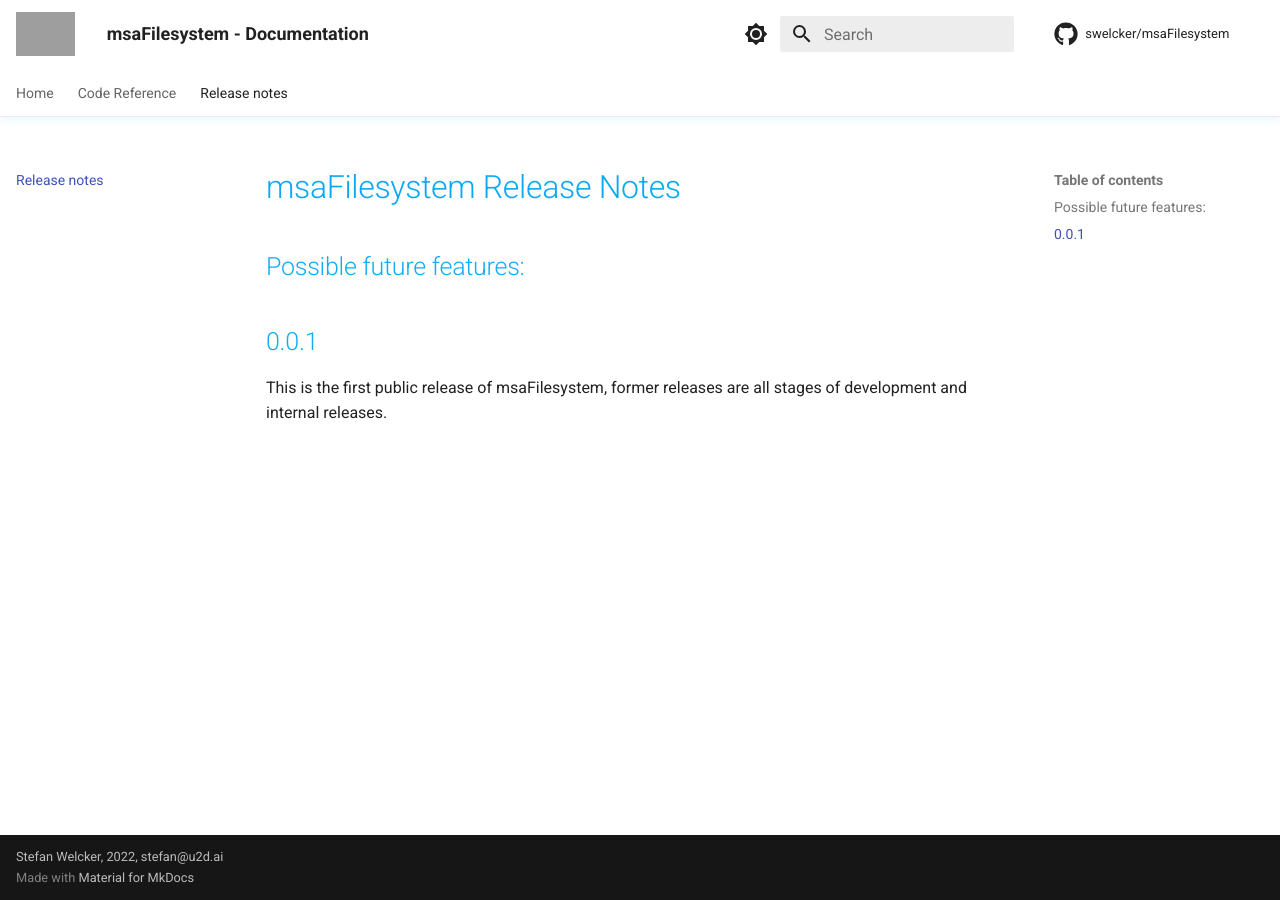
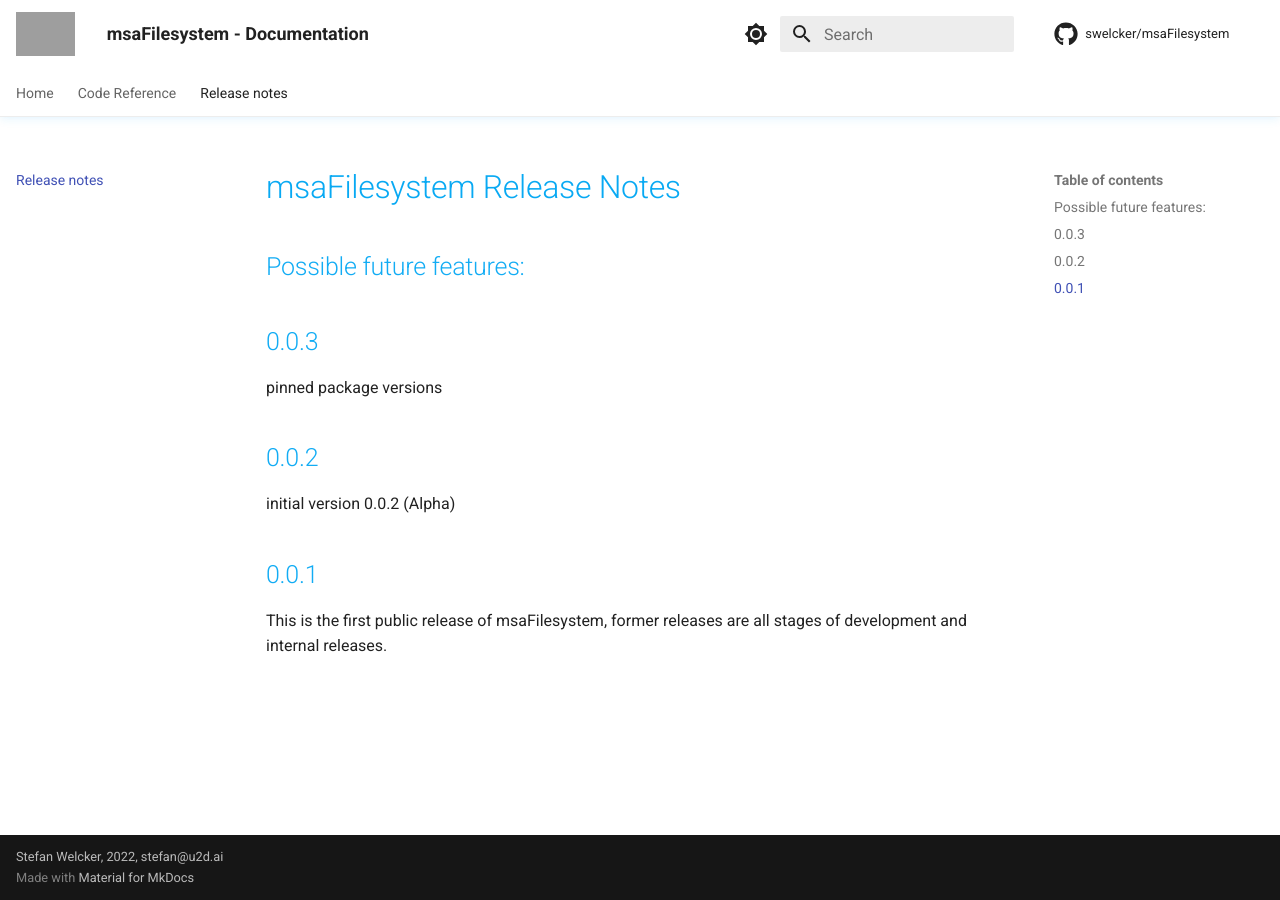
Before and after one commit to u2d-ai/msaFilesystem, an MkDocs documentation site: the page built from docs/release-notes.md, in a window 1280 px wide. Built offline with MkDocs 1.6.1 and Material for MkDocs 9.7.7, drawn with Linux system fonts in a browser that asks for light colours; comment, search, counter and statistics services are not loaded; grey boxes are pictures that could not be loaded.

Commit message:
feat: pinned package versions

```diff
--- a/docs/release-notes.md
+++ b/docs/release-notes.md
@@ -1,5 +1,12 @@
 # msaFilesystem Release Notes
 ## Possible future features:
+## 0.0.3
+
+pinned package versions
+
+## 0.0.2
+
+initial version 0.0.2 (Alpha)
 
 ## 0.0.1
 
--- a/msaFilesystem/__init__.py
+++ b/msaFilesystem/__init__.py
@@ -1,7 +1,7 @@
 import glob
 from os.path import basename, dirname, isfile, join
 
-version = "0.0.1"
+version = "0.0.3"
 __author__ = "Stefan Welcker"
 __copyright__ = "Copyright 2022, U2D.ai"
 __license__ = "MIT"
```
Also changed, not shown: requirements.txt (+36 -36 lines), 1 other file.
